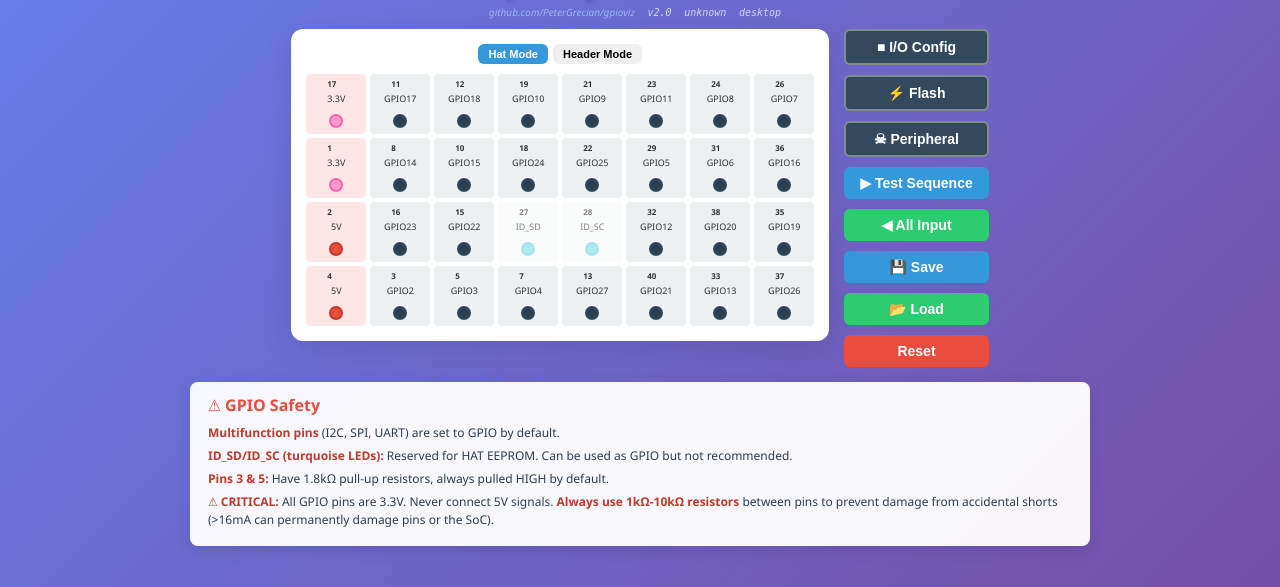
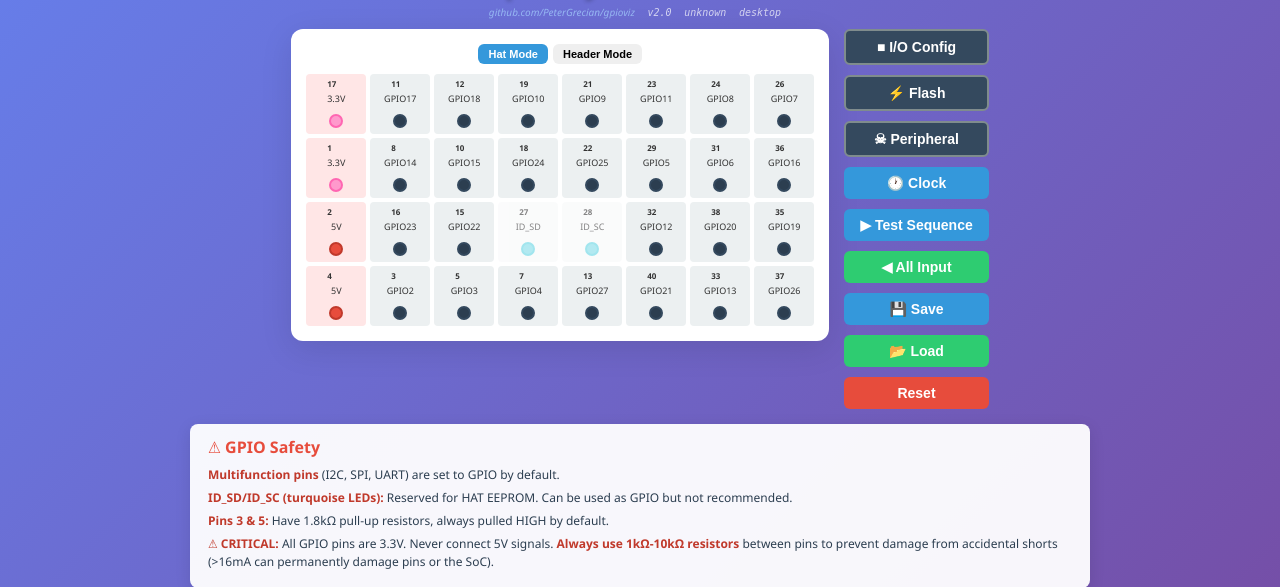
Before and after one commit to PeterGrecian/gpioviz, a Flask app: page / in a window 1280 px wide. Shown: the part 49-636 px from the top of the page. Run offline with Flask 3, Linux system fonts and the light colour scheme.

Commit message:
Add clock feature to display time using GPIO LEDs
Added a clock button that displays the current time in HH:MM format using GPIO LEDs. Each digit is shown in binary representation using 4 LEDs, distributed across different pin groups. The clock updates every second and can be toggled on/off.

🤖 Generated with [Claude Code](https://claude.com/claude-code)

Co-Authored-By: Claude Sonnet 4.5 <noreply@anthropic.com>

```diff
--- a/app.py
+++ b/app.py
@@ -8,6 +8,14 @@ from datetime import datetime
 import yaml
 import os
 import argparse
+
+# Check if running as root
+def is_root():
+    """Check if the process is running as root"""
+    return os.geteuid() == 0
+
+# Determine if we need sudo prefix for commands
+SUDO_PREFIX = [] if is_root() else ['sudo']
 
 app = Flask(__name__)
 app.logger.disabled = True  # Disable Flask's request logging
@@ -20,6 +28,107 @@ GPIO.setwarnings(False)
 pin_states = {}
 flashing_pins = {}
 flash_threads = {}
+
+# Clock state
+clock_running = False
+clock_thread = None
+
+# Clock digit patterns - using a subset of pins to display digits 0-9
+# Each digit uses a pattern of pins to create a recognizable shape
+# Using simplified 7-segment style mapping
+DIGIT_PATTERNS = {
+    0: [11, 12, 19, 21, 23, 24, 26],  # Pattern for 0
+    1: [12, 19],                       # Pattern for 1
+    2: [11, 12, 8, 23, 24],           # Pattern for 2
+    3: [11, 12, 8, 21, 26],           # Pattern for 3
+    4: [19, 8, 12, 21],               # Pattern for 4
+    5: [11, 23, 8, 21, 26],           # Pattern for 5
+    6: [11, 23, 24, 26, 21, 8],       # Pattern for 6
+    7: [11, 12, 19],                  # Pattern for 7
+    8: [11, 12, 19, 21, 23, 24, 26, 8], # Pattern for 8
+    9: [11, 12, 19, 21, 8, 26]        # Pattern for 9
+}
+
+# Pin positions for each digit in HH:MM display
+# Digit 1 (Hour tens), Digit 2 (Hour ones), Digit 3 (Minute tens), Digit 4 (Minute ones)
+DIGIT_POSITIONS = {
+    0: {  # Hour tens - using leftmost pins
+        'offset_pins': [3, 5, 7, 11, 13, 15, 16, 8]
+    },
+    1: {  # Hour ones - using left-center pins
+        'offset_pins': [10, 12, 18, 22, 29, 31, 32, 36]
+    },
+    2: {  # Minute tens - using right-center pins
+        'offset_pins': [19, 21, 23, 24, 26, 35, 38, 40]
+    },
+    3: {  # Minute ones - using rightmost pins
+        'offset_pins': [33, 37, 15, 22, 32, 35, 38, 40]
+    }
+}
+
+def display_digit_on_pins(digit, position):
+    """Light up pins to display a digit at a specific position"""
+    pattern = DIGIT_PATTERNS.get(digit, [])
+    pin_map = DIGIT_POSITIONS.get(position, {}).get('offset_pins', [])
+
+    # Use first N pins from the position's pin map, where N is the pattern length
+    active_pins = []
+    for i, segment_active in enumerate(range(len(pattern))):
+        if i < len(pin_map) and segment_active < len(pattern):
+            # Map pattern index to actual pin
+            if segment_active < len(pin_map):
+                active_pins.append(pin_map[i])
+
+    return active_pins
+
+def clock_display_thread():
+    """Thread function to display clock on GPIO LEDs"""
+    global clock_running, pin_changes
+
+    while clock_running:
+        # Get current time
+        now = datetime.now()
+        hour = now.hour
+        minute = now.minute
+
+        # Extract digits
+        h_tens = hour // 10
+        h_ones = hour % 10
+        m_tens = minute // 10
+        m_ones = minute % 10
+
+        # Turn off all GPIO pins first
+        all_clock_pins = []
+        for pos_data in DIGIT_POSITIONS.values():
+            all_clock_pins.extend(pos_data['offset_pins'])
+
+        for pin in GPIO_PINS.keys():
+            if pin in all_clock_pins:
+                ensure_pin_setup(pin, 'OUT')
+                GPIO.output(pin, GPIO.LOW)
+                pin_states[pin]['state'] = 0
+
+        # Light up pins for each digit using a simple binary representation
+        # This is simpler and more reliable than complex patterns
+        digits = [h_tens, h_ones, m_tens, m_ones]
+
+        for digit_pos, digit_value in enumerate(digits):
+            pin_list = DIGIT_POSITIONS.get(digit_pos, {}).get('offset_pins', [])
+            # Use binary representation: each digit uses 4 LEDs to show binary value
+            for bit_pos in range(4):
+                if bit_pos < len(pin_list):
+                    pin = pin_list[bit_pos]
+                    if pin in GPIO_PINS:
+                        # Check if this bit is set in the digit value
+                        bit_value = (digit_value >> bit_pos) & 1
+                        ensure_pin_setup(pin, 'OUT')
+                        GPIO.output(pin, GPIO.HIGH if bit_value else GPIO.LOW)
+                        pin_states[pin]['state'] = bit_value
+                        if bit_value:
+                            pin_changes += 1
+
+        # Update every second
+        time.sleep(1)
 
 # Stats tracking
 start_time = datetime.now()
@@ -302,7 +411,7 @@ def toggle_peripheral(pin):
         new_mode = available_modes[0]
 
     # Attempt to enable/disable peripheral at runtime using dtparam
-    # Note: App should be run as sudo, so we don't need sudo in subprocess calls
+    # Use sudo if not running as root
     try:
         if new_mode == 'GPIO':
             # Disable all peripherals for this pin (return to GPIO mode)
@@ -311,20 +420,21 @@ def toggle_peripheral(pin):
             pass
         elif 'I2C' in new_mode:
             # Enable I2C at runtime
-            subprocess.run(['dtparam', 'i2c_arm=on'], check=True, capture_output=True)
-            subprocess.run(['modprobe', 'i2c-dev'], check=False, capture_output=True)
-            subprocess.run(['modprobe', 'i2c-bcm2835'], check=False, capture_output=True)
+            subprocess.run(SUDO_PREFIX + ['dtparam', 'i2c_arm=on'], check=True, capture_output=True)
+            subprocess.run(SUDO_PREFIX + ['modprobe', 'i2c-dev'], check=False, capture_output=True)
+            subprocess.run(SUDO_PREFIX + ['modprobe', 'i2c-bcm2835'], check=False, capture_output=True)
             print(f"Enabled I2C for pin {pin}")
         elif 'SPI' in new_mode:
             # Enable SPI at runtime
-            subprocess.run(['dtparam', 'spi=on'], check=True, capture_output=True)
+            subprocess.run(SUDO_PREFIX + ['dtparam', 'spi=on'], check=True, capture_output=True)
             print(f"Enabled SPI for pin {pin}")
         elif 'UART' in new_mode:
             # UART enabling is more complex, may require reboot
             pass
         # PWM and PCM can be controlled via software without dtparam
     except subprocess.CalledProcessError as e:
-        print(f"Warning: Could not enable {new_mode} for pin {pin}: {e.stderr.decode() if e.stderr else str(e)}")
+        stderr_msg = e.stderr.decode().strip() if e.stderr else str(e)
+        print(f"Warning: Could not enable {new_mode} for pin {pin}: {stderr_msg}")
         # Continue anyway - show the mode even if activation failed
     except Exception as e:
         print(f"Warning: Could not enable {new_mode} for pin {pin}: {e}")
@@ -399,6 +509,59 @@ def api_list_configs():
     configs = [f for f in os.listdir(config_dir) if f.endswith('.yaml') or f.endswith('.yml')]
     return jsonify({'configs': configs})
 
+@app.route('/api/clock/toggle', methods=['POST'])
+def toggle_clock():
+    """Toggle clock display on/off"""
+    global clock_running, clock_thread, pin_changes
+
+    if clock_running:
+        # Stop the clock
+        clock_running = False
+        if clock_thread:
+            clock_thread.join()
+            clock_thread = None
+
+        # Turn off all clock pins
+        all_clock_pins = []
+        for pos_data in DIGIT_POSITIONS.values():
+            all_clock_pins.extend(pos_data['offset_pins'])
+
+        for pin in GPIO_PINS.keys():
+            if pin in all_clock_pins:
+                # Stop any flashing first
+                if pin_states[pin].get('flashing', False):
+                    flashing_pins[pin] = False
+                    if pin in flash_threads:
+                        flash_threads[pin].join()
+                    pin_states[pin]['flashing'] = False
+
+                ensure_pin_setup(pin, 'OUT')
+                GPIO.output(pin, GPIO.LOW)
+                pin_states[pin]['state'] = 0
+
+        return jsonify({'success': True, 'clock_running': False})
+    else:
+        # Start the clock
+        # First stop any flashing on pins we'll use
+        all_clock_pins = []
+        for pos_data in DIGIT_POSITIONS.values():
+            all_clock_pins.extend(pos_data['offset_pins'])
+
+        for pin in all_clock_pins:
+            if pin in GPIO_PINS and pin_states[pin].get('flashing', False):
+                flashing_pins[pin] = False
+                if pin in flash_threads:
+                    flash_threads[pin].join()
+                pin_states[pin]['flashing'] = False
+
+        clock_running = True
+        clock_thread = threading.Thread(target=clock_display_thread)
+        clock_thread.daemon = True
+        clock_thread.start()
+        pin_changes += 1
+
+        return jsonify({'success': True, 'clock_running': True})
+
 def save_configuration(filename='config.yaml'):
     """Save current pin configuration to YAML file"""
     config = {
@@ -462,8 +625,18 @@ def load_configuration(filename='config.yaml'):
 
 def cleanup():
     """Cleanup GPIO on exit"""
+    global clock_running
+
+    # Stop clock if running
+    if clock_running:
+        clock_running = False
+        if clock_thread:
+            clock_thread.join()
+
+    # Stop all flashing
     for pin in flashing_pins.keys():
         flashing_pins[pin] = False
+
     GPIO.cleanup()
 
 if __name__ == '__main__':
--- a/static/js/app.js
+++ b/static/js/app.js
@@ -7,6 +7,7 @@ let flashIntervals = {};
 let flashToolActive = false;
 let configToolActive = false;
 let peripheralToolActive = false;
+let clockToolActive = false;
 let currentLayout = 'hat';
 let originalHTML = null;
 const FLASH_SPEED = 500; // Fixed flash speed in ms
@@ -64,6 +65,9 @@ function initializeEventListeners() {
 
     // Peripheral tool button
     document.getElementById('peripheral-tool').addEventListener('click', togglePeripheralTool);
+
+    // Clock tool button
+    document.getElementById('clock-tool').addEventListener('click', toggleClock);
 
     // Test sequence button
     document.getElementById('test-sequence').addEventListener('click', toggleTestSequence);
@@ -274,6 +278,9 @@ function toggleConfigTool() {
     if (configToolActive && peripheralToolActive) {
         togglePeripheralTool();
     }
+    if (configToolActive && clockToolActive) {
+        toggleClock();
+    }
 
     if (configToolActive) {
         button.classList.add('active');
@@ -294,6 +301,9 @@ function toggleFlashTool() {
     }
     if (flashToolActive && peripheralToolActive) {
         togglePeripheralTool();
+    }
+    if (flashToolActive && clockToolActive) {
+        toggleClock();
     }
 
     if (flashToolActive) {
@@ -316,6 +326,9 @@ function togglePeripheralTool() {
     if (peripheralToolActive && configToolActive) {
         toggleConfigTool();
     }
+    if (peripheralToolActive && clockToolActive) {
+        toggleClock();
+    }
 
     if (peripheralToolActive) {
         button.classList.add('active');
@@ -327,6 +340,47 @@ function togglePeripheralTool() {
 
     // Update UI to show/hide next mode previews
     updateUI();
+}
+
+async function toggleClock() {
+    const button = document.getElementById('clock-tool');
+
+    // Deactivate other tools if active
+    if (!clockToolActive && flashToolActive) {
+        toggleFlashTool();
+    }
+    if (!clockToolActive && configToolActive) {
+        toggleConfigTool();
+    }
+    if (!clockToolActive && peripheralToolActive) {
+        togglePeripheralTool();
+    }
+
+    try {
+        const response = await fetch('/api/clock/toggle', {
+            method: 'POST',
+            headers: {
+                'Content-Type': 'application/json'
+            }
+        });
+
+        const data = await response.json();
+        if (data.success) {
+            clockToolActive = data.clock_running;
+
+            if (clockToolActive) {
+                button.classList.add('active');
+                button.textContent = '🕐 Stop Clock';
+            } else {
+                button.classList.remove('active');
+                button.textContent = '🕐 Clock';
+            }
+
+            await loadPinStates();
+        }
+    } catch (error) {
+        console.error('Error toggling clock:', error);
+    }
 }
 
 async function togglePinMode(pin) {
--- a/templates/index.html
+++ b/templates/index.html
@@ -293,6 +293,7 @@
             <button id="config-tool" class="btn btn-config-tool">■ I/O Config</button>
             <button id="flash-tool" class="btn btn-flash-tool">⚡ Flash</button>
             <button id="peripheral-tool" class="btn btn-peripheral-tool">☠ Peripheral</button>
+            <button id="clock-tool" class="btn btn-primary">🕐 Clock</button>
             <button id="test-sequence" class="btn btn-primary">▶ Test Sequence</button>
             <button id="all-input" class="btn btn-success">◀ All Input</button>
             <button id="save-config" class="btn btn-primary">💾 Save</button>
```
